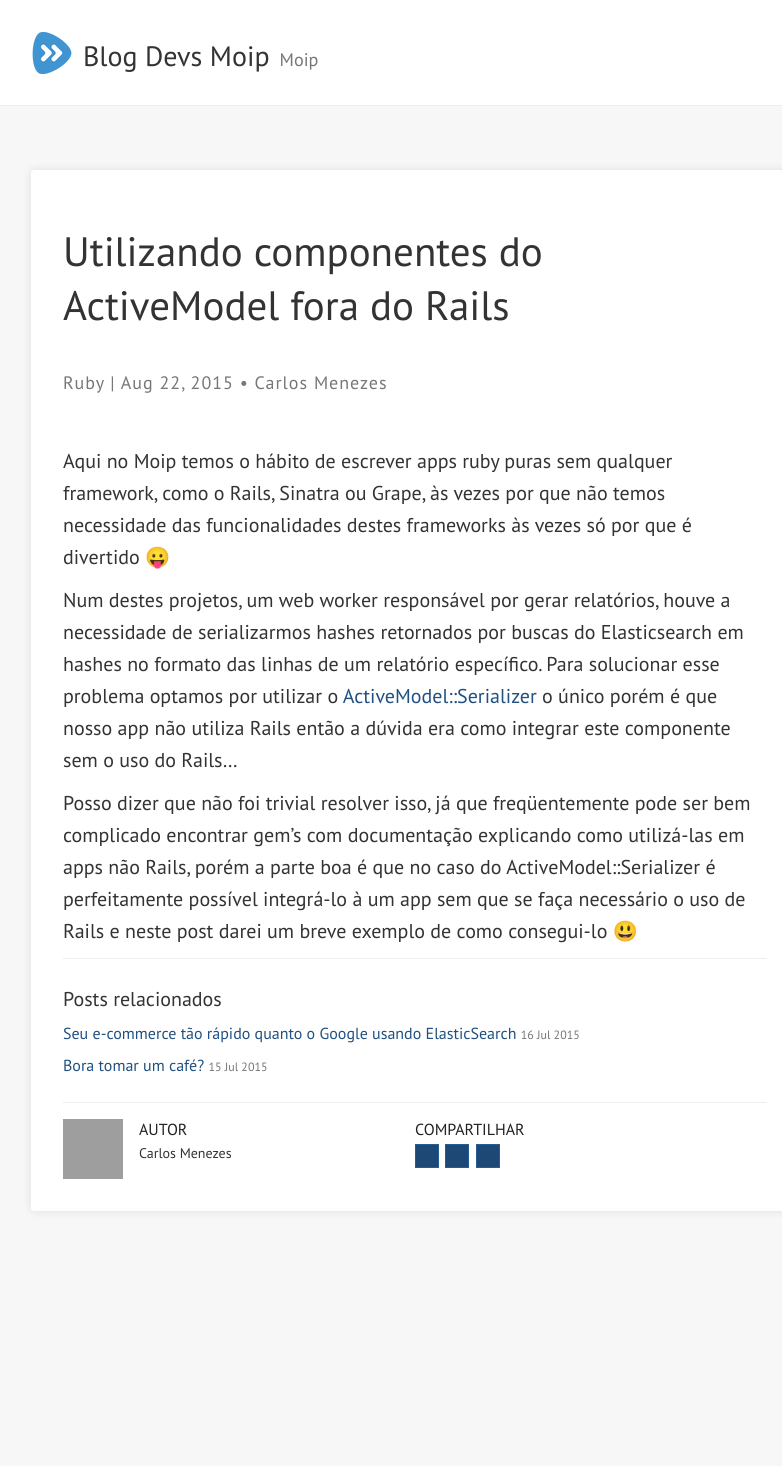
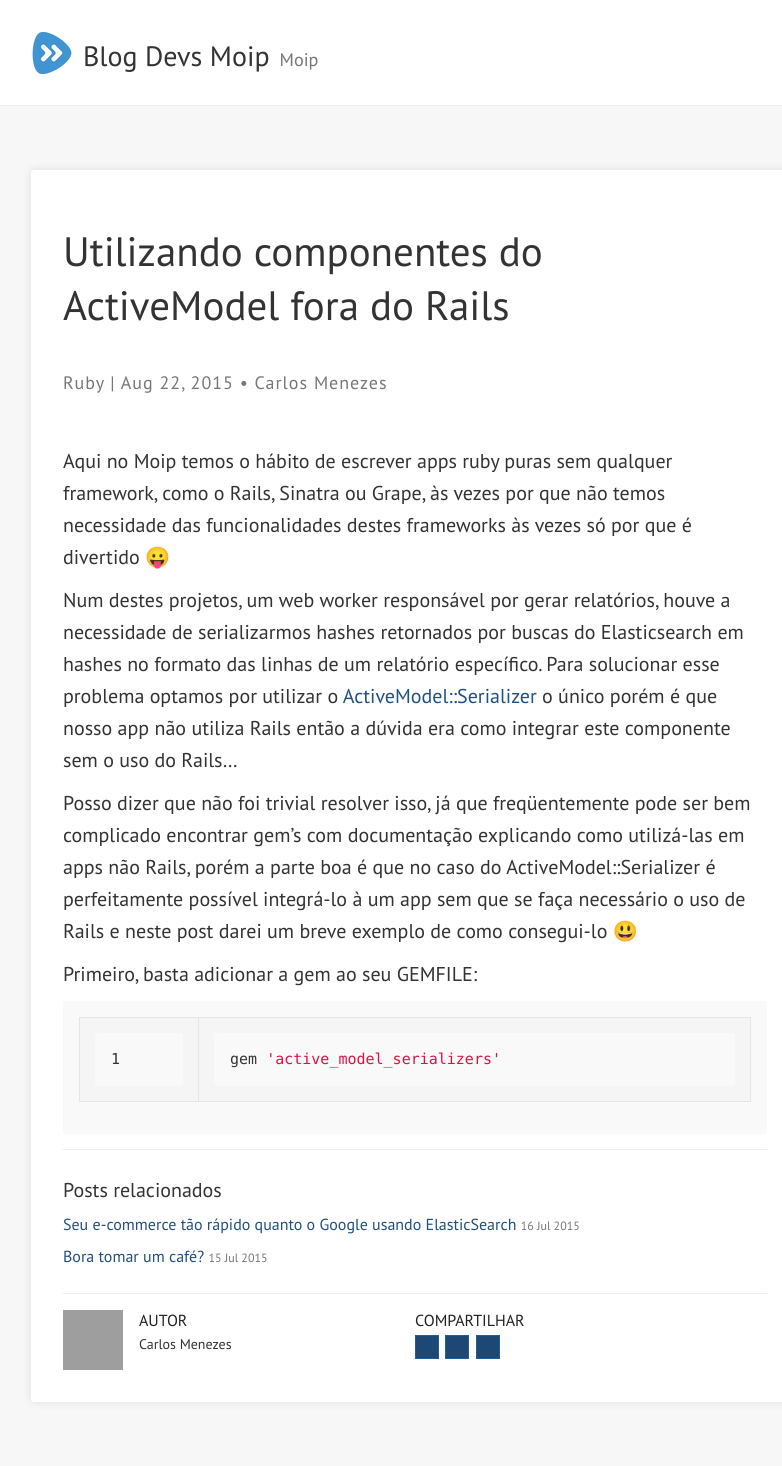
Before and after one commit to moip/blog-devs, a Jekyll site: the page built from _posts/2015-08-22-componentes-active-model-fora-do-rails.md, in a window 1280 px wide. Shown: the whole page, without its empty margins (225-1007 px from the left). Built offline with Jekyll 4.4.1, drawn with Linux system fonts in a browser that asks for light colours; nearby versions of some CDN libraries; emoji names are drawn with the system emoji font; before the commit the page ends 1275 px from its top, so only the background shows below that; grey boxes are pictures that could not be loaded.

Commit message:
besteirinhas...

```diff
--- a/_posts/2015-08-22-componentes-active-model-fora-do-rails.md
+++ b/_posts/2015-08-22-componentes-active-model-fora-do-rails.md
@@ -14,3 +14,9 @@
 Num destes projetos, um web worker responsável por gerar relatórios, houve a necessidade de serializarmos hashes retornados por buscas do Elasticsearch em hashes no formato das linhas de um relatório específico. Para solucionar esse problema optamos por utilizar o [ActiveModel::Serializer](https://github.com/rails-api/active_model_serializers) o único porém é que nosso app não utiliza Rails então a dúvida era como integrar este componente sem o uso do Rails...
 
 Posso dizer que não foi trivial resolver isso, já que freqüentemente pode ser bem complicado encontrar gem's com documentação explicando como utilizá-las em apps não Rails, porém a parte boa é que no caso do ActiveModel::Serializer é perfeitamente possível integrá-lo à um app sem que se faça necessário o uso de Rails e neste post darei um breve exemplo de como consegui-lo :smiley:
+
+Primeiro, basta adicionar a gem ao seu GEMFILE:
+
+{% highlight ruby linenos %}
+gem 'active_model_serializers'
+{% endhighlight %}
```
Also changed, not shown: Gemfile.lock.
